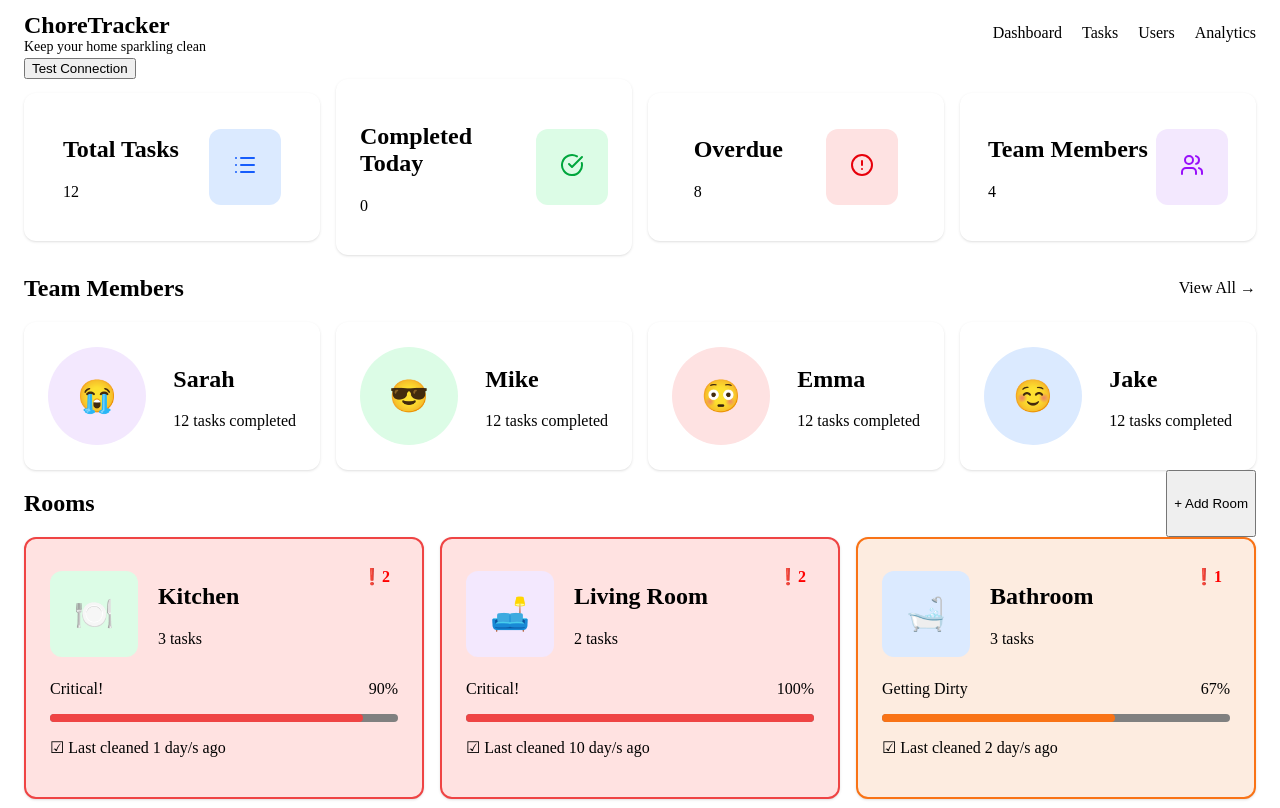
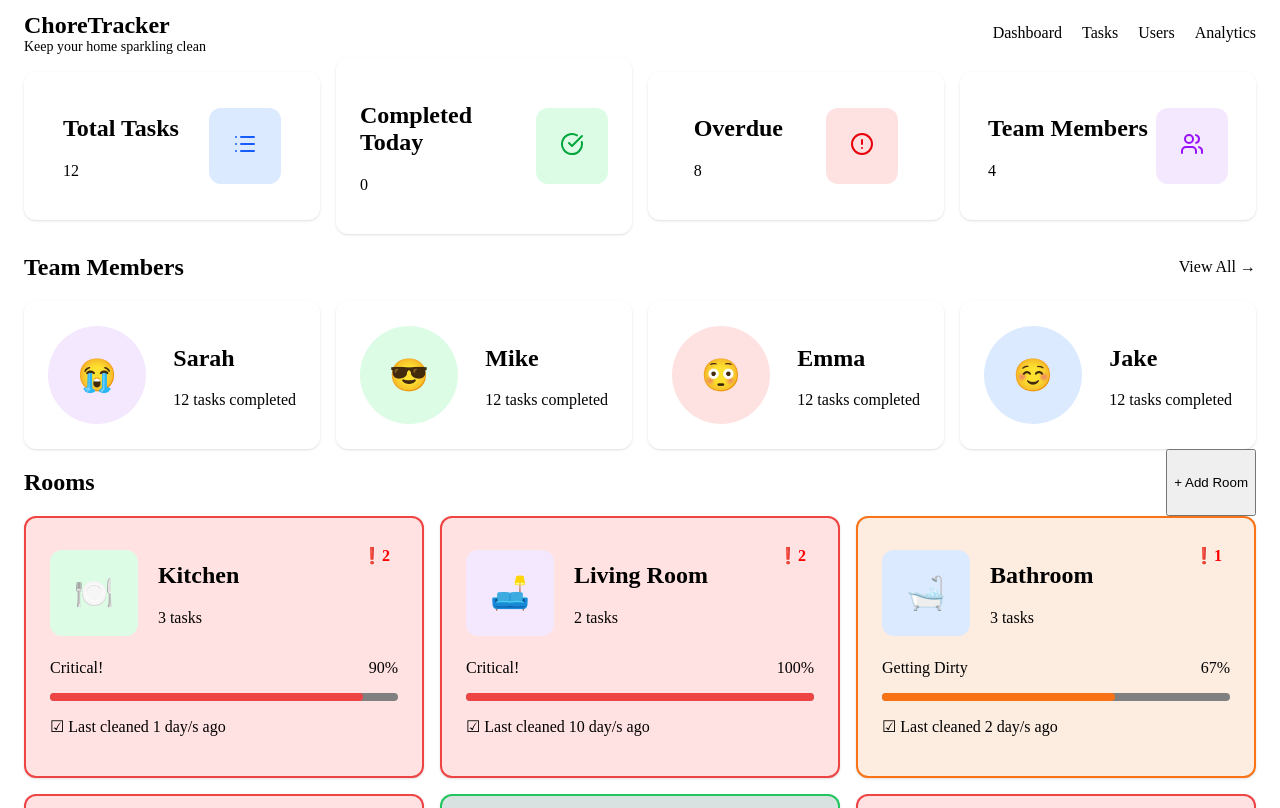
Before and after one commit to buildinrythm/Chore-tracker, a React (Vite) app: page / in a window 1280 px wide. Shown: the top 808 px of the page. Built offline with nearby package versions, Linux system fonts and the light colour scheme.

Commit message:
Added connection for supabase and removed tests

```diff
--- a/src/App.jsx
+++ b/src/App.jsx
@@ -5,24 +5,10 @@ import TeamMember from './components/TeamMember.jsx'
 import RoomCard from './components/RoomCard.jsx'
 import { List, CheckCircle, AlertCircle, Users } from 'lucide-react'
 
-async function testConnection() {
-  const { data, error } = await supabase
-    .from('households')
-    .insert({ name: 'Test Household', invite_code: 'ABC123' })
-    .select()
-
-  if (error) {
-    console.log('Error:', error)
-  } else {
-    console.log('Success:', data)
-  }
-}
-
 function App() {
   return (
     <>
       <Header />
-      <button onClick={testConnection}>Test Connection</button>
       <div id="statcard-container">
       <StatCard title="Total Tasks" count={12} icon={<List color="#165DFC"/>} color="#DBEAFF" />
       <StatCard title="Completed Today" count={0} icon={<CheckCircle color="#00A63D"/>} color="#DCFCE6" />
```
